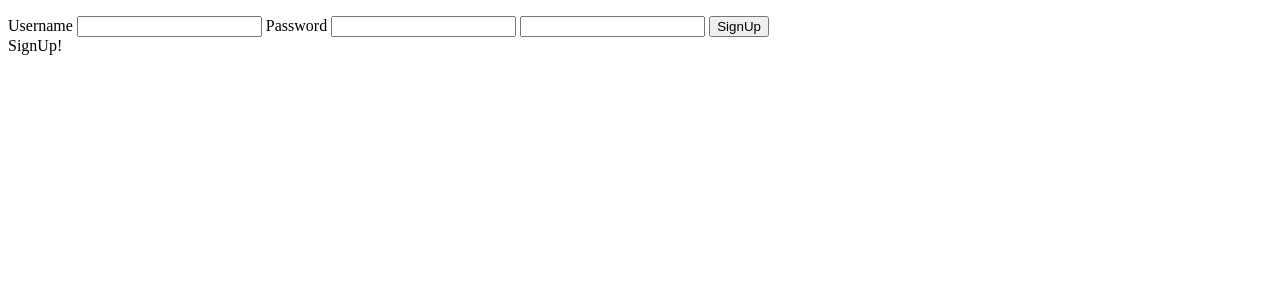
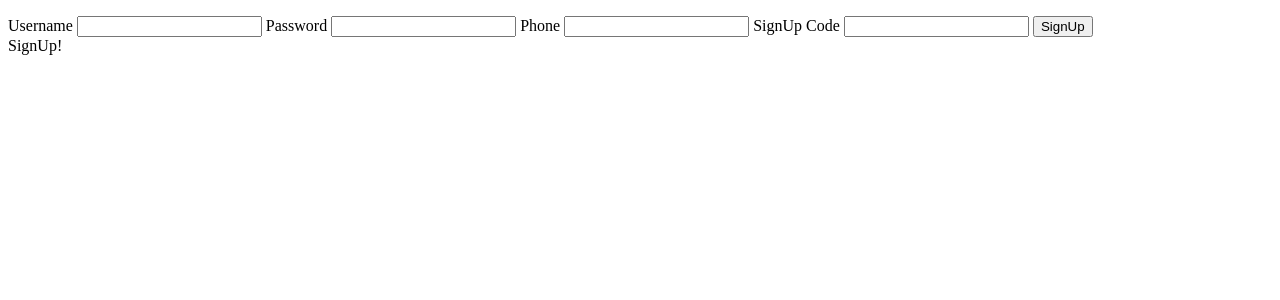
Before and after one commit to ahtavarasmus/personaldb, a Flask app: page /signup in a window 1280 px wide. Shown: the part 70-370 px from the top of the page. Run offline with Flask 2, Linux system fonts and the light colour scheme; parts of the project's set-up code (start-up, migrations or seed data) failed here and were passed over.

Commit message:
added secret signup code for being able to signup

```diff
--- a/app/auth.py
+++ b/app/auth.py
@@ -55,7 +55,11 @@ def signup():
         username = request.form.get('username')
         password = request.form.get('password')
         phone = request.form.get('phone')
-        # how do i do the following?
+        code = request.form.get('code')
+        if code != config.get('SECRET_SIGNUP_CODE'):
+            flash("Wrong signup code.")
+            return redirect(url_for('auth.signup'))
+        # following is spagetti code i know
         try:
             user_exists = User.find(User.username == username).first()
             if user_exists:
--- a/app/templates/signup.html
+++ b/app/templates/signup.html
@@ -6,7 +6,10 @@
     <input name="username" type="text">
     <label for="password">Password</label>
     <input name="password" type="text">
+    <label for="phone">Phone</label>
     <input name="phone" type="number">
+    <lable for="code">SignUp Code</lable>
+    <input name="code" type="text">
     <button type="submit">SignUp</button>
 </form>
 SignUp!
```
